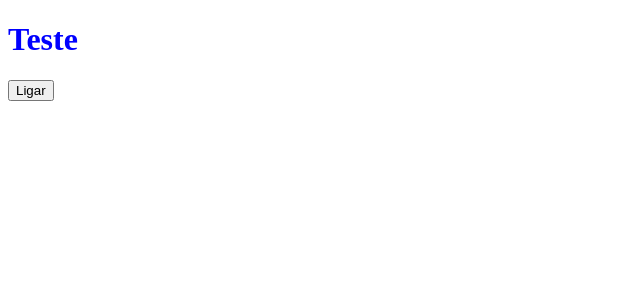
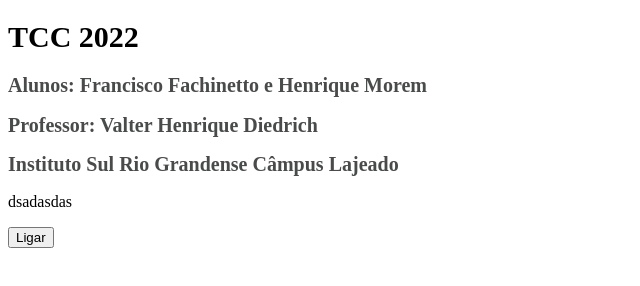
Before and after one commit to FranciscoDatsch/TCC2022, a plain HTML site: page index.html in a window 1280 px wide. Shown: the whole page, without its empty margins (0-640 px from the left). Drawn offline with Linux system fonts and the light colour scheme.

Commit message:
teste upload

```diff
--- a/index.html
+++ b/index.html
@@ -1,15 +1,25 @@
 <!DOCTYPE html>
 <html lang="en">
+
 <head>
     <meta charset="UTF-8">
     <meta http-equiv="X-UA-Compatible" content="IE=edge">
     <meta name="viewport" content="width=device-width, initial-scale=1.0">
-    <title>Document</title>
-    <link rel="stylesheet" href="./style.css">
+    <link rel="stylesheet" href="style.css">
+
 </head>
+
 <body>
-    <h1 class="titulos">Teste</h1>
+
+    <h1 class="titulo">TCC 2022</h1>
+    <h2 class="cabecalho">Alunos: Francisco Fachinetto e Henrique Morem</h2>
+    <h2 class="cabecalho">Professor: Valter Henrique Diedrich</h2>
+    <h2 class="cabecalho">Instituto Sul Rio Grandense Câmpus Lajeado</h2>
+
+    <p>dsadasdas</p>
     <button id="ligar">Ligar</button>
     <script type="module" src="./main.js"></script>
+
 </body>
+
 </html>
--- a/style.css
+++ b/style.css
@@ -1,7 +1,8 @@
-#primeiro {
-    color: red;
+.titulo{
+    color: black;
+    font-size: 30px;
 }
-
-.titulos {
-    color: blue;
+.cabecalho{
+    color: #494b4a;
+    font-size: 20px;
 }
```
